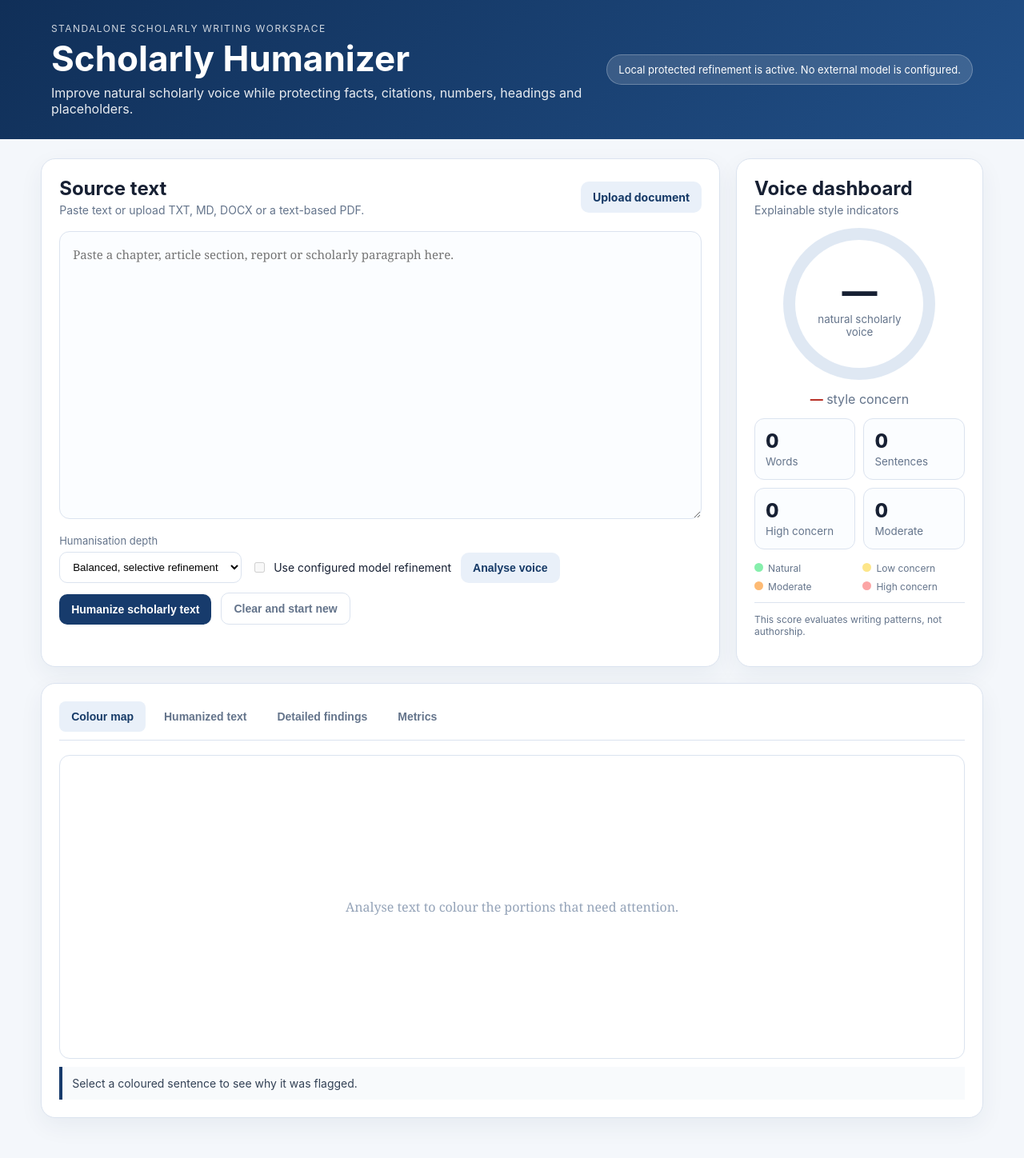
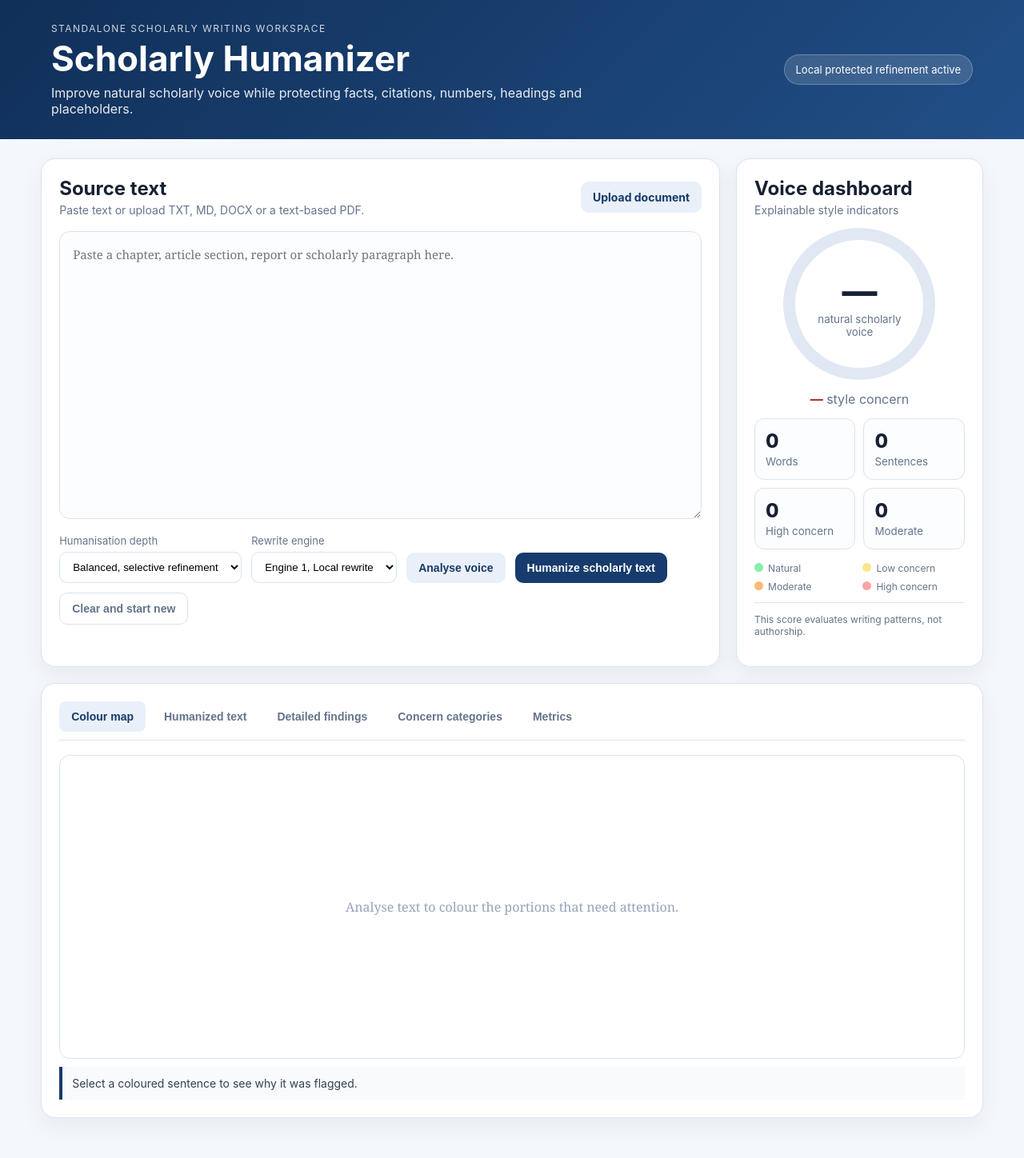
Before and after one commit to yawanokye/humanizer, a FastAPI app: page / in a window 1280 px wide. Shown: the whole page at 80% size. Run offline with FastAPI, Linux system fonts and the light colour scheme.

Commit message:
Add files via upload

```diff
--- a/templates/index.html
+++ b/templates/index.html
@@ -31,7 +31,12 @@
             <option value="deep">Deep, all eligible sections</option>
           </select>
         </label>
-        <label class="check"><input id="useModel" type="checkbox"> Use configured model refinement</label>
+        <label>Rewrite engine
+          <select id="engine">
+            <option value="engine1" selected>Engine 1, Local rewrite</option>
+            <option id="engine2Option" value="engine2">Engine 2, API rewrite</option>
+          </select>
+        </label>
         <button id="analyseBtn" class="secondary">Analyse voice</button>
         <button id="humanizeBtn" class="primary">Humanize scholarly text</button>
         <button id="clearBtn" class="ghost">Clear and start new</button>
@@ -61,6 +66,7 @@
         <button class="tab active" data-tab="highlight">Colour map</button>
         <button class="tab" data-tab="revised">Humanized text</button>
         <button class="tab" data-tab="findings">Detailed findings</button>
+        <button class="tab" data-tab="concerns">Concern categories</button>
         <button class="tab" data-tab="metrics">Metrics</button>
       </div>
       <div id="highlightPanel" class="panel active">
@@ -77,6 +83,7 @@
         </div>
       </div>
       <div id="findingsPanel" class="panel"><div id="findingsList" class="findings-list empty-state">No findings yet.</div></div>
+      <div id="concernsPanel" class="panel"><div id="concernCategories" class="concern-categories empty-state">No category-level style concerns yet.</div></div>
       <div id="metricsPanel" class="panel"><div id="metricsTable" class="metrics-table empty-state">No metrics yet.</div></div>
     </section>
   </main>
```
